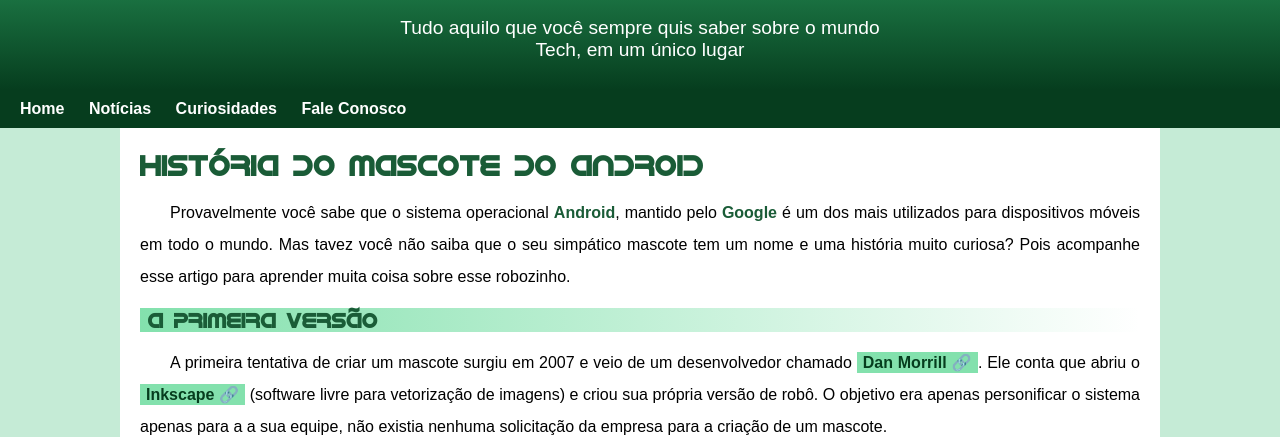
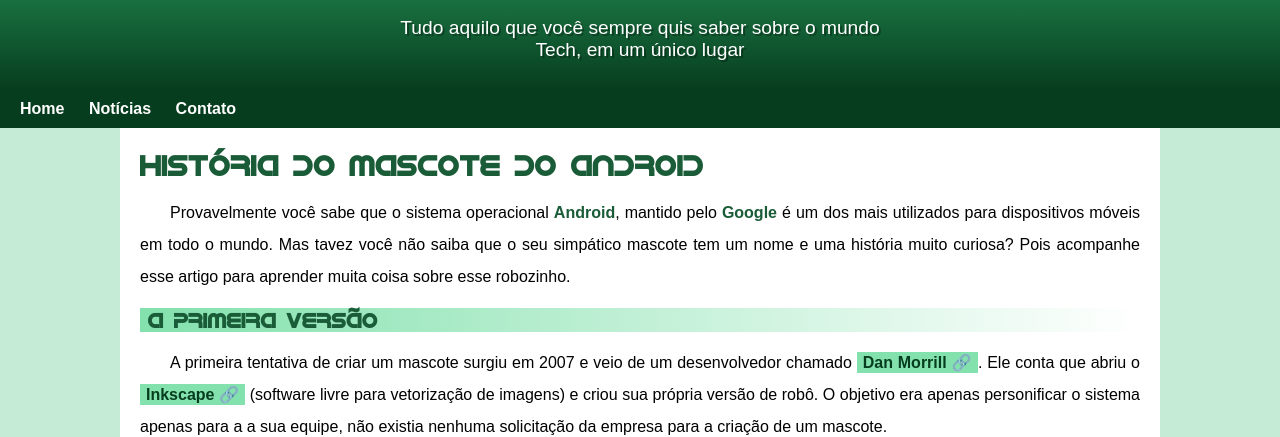
Before and after one commit to sergiomerces/site-android, a plain HTML site: page index.html in a window 1280 px wide. Shown: the part 100-537 px from the top of the page. Drawn offline with Linux system fonts and the light colour scheme.

Commit message:
aplicação de sombra n header > p e correçao de menu para caber em dispositivos móveis

```diff
--- a/css/estilo.css
+++ b/css/estilo.css
@@ -58,6 +58,7 @@ header > p {
     margin: auto;
     padding-left: 10px;
     padding-right: 10px;
+    text-shadow: 2px 2px 0px rgba(0, 0, 0, 0.315);
 }
 
 nav {
--- a/index.html
+++ b/index.html
@@ -16,8 +16,7 @@
     <nav>
         <a href="#">Home</a>
         <a href="#">Notícias</a>
-        <a href="#">Curiosidades</a>
-        <a href="#">Fale Conosco</a>
+        <a href="#">Contato</a>
     </nav>
     <main>
         <article>
```
